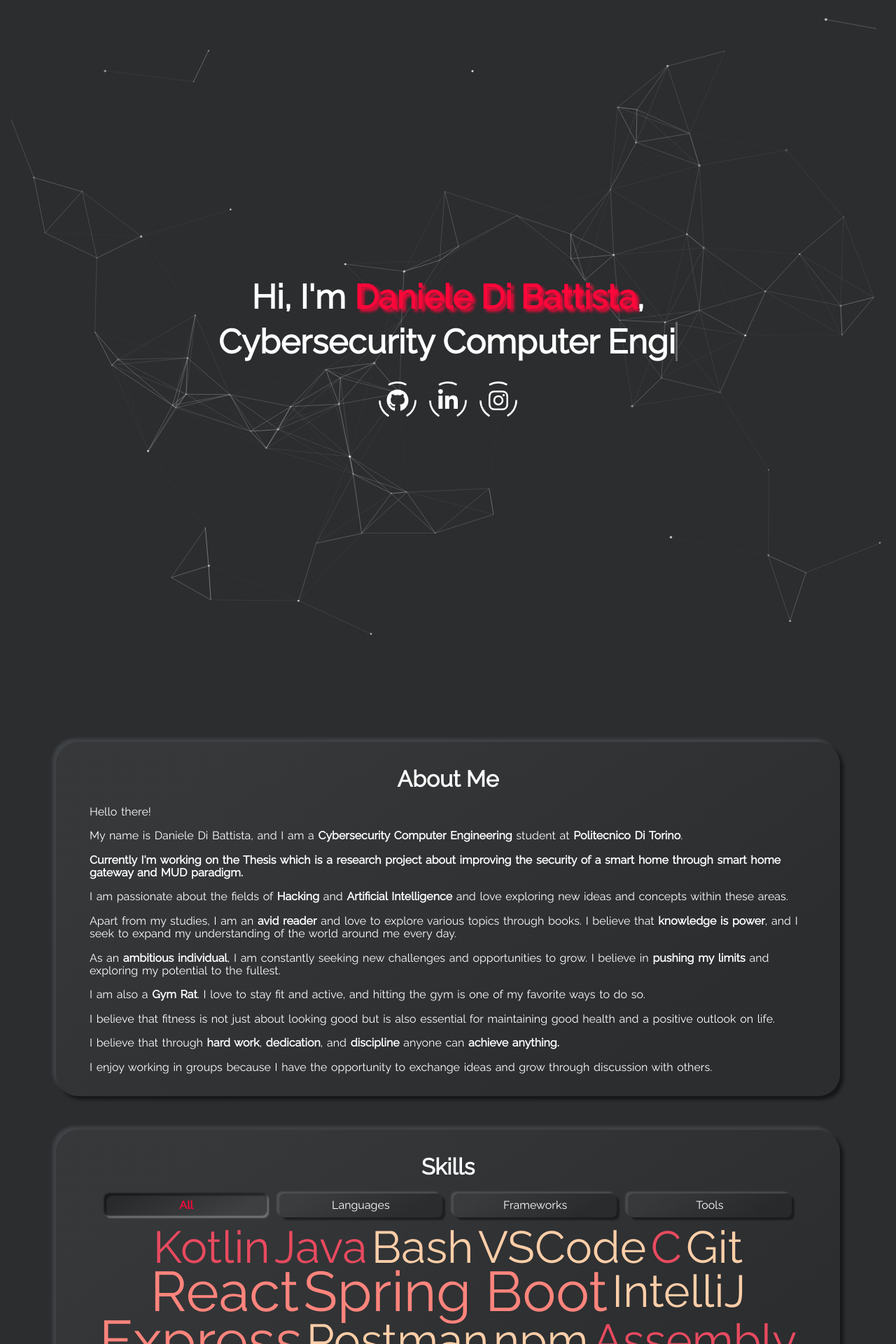
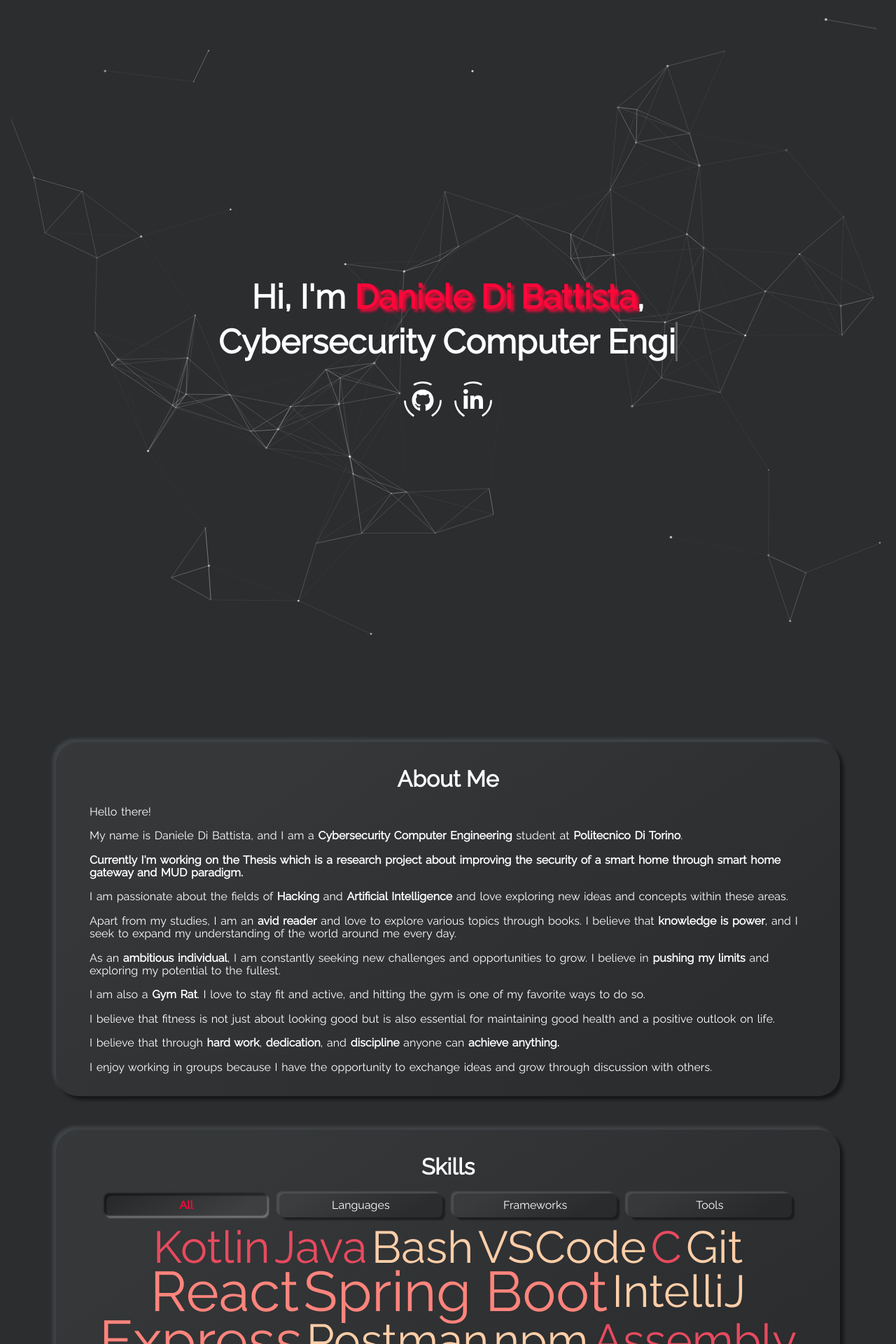
Before and after one commit to danieledibattista/danieledibattista, a Jekyll site: the page built from index.html, in a window 1280 px wide. Shown: the top 1920 px of the page at 70% size. Built offline with Jekyll 4.4.1, drawn with Linux system fonts in a browser that asks for light colours.

Commit message:
Update config

```diff
--- a/_config.yml
+++ b/_config.yml
@@ -25,7 +25,7 @@
 # > twitter_username:
 github_username: dibbadan
 linkedin_username: daniele-di-battista-883160266
-instagram_username: daniele_di_battista
+#instagram_username: daniele_di_battista
 #twitter_username: exampleUser
 
 # ABOUT ME SECTION
@@ -94,6 +94,11 @@
 # contact_description: This will be displayed under the title.
 #contact_description:  <a class="highlight-link" href="https://github.com/dibbadan" target="_blank" rel="noreferrer"> Github </a>.
 
+
+# BLOG SECTION
+show_blog: false
+
+
 # GITHUB-METADATA
 # Set this to your forked repository
 # > e.g. <user>/<user>.github.io
--- a/_layouts/default.html
+++ b/_layouts/default.html
@@ -57,6 +57,17 @@
       {% include section-contact.html %}
     </section>
     {% endif %}
+    {%if site.show_blog %}
+      <section class="card neumorphism-card-big">
+        <ul>
+          {% for post in site.posts %}
+          <li>
+            <a target="_blank" href="{{ post.url }}">{{ post.title }}</a>
+          </li>
+          {% endfor %}
+        </ul>
+      </section>
+    {% endif %}
   </div>
   {% include footer.html %}
 </body>
```
Also changed, not shown: _posts/2023-03-28-my-first-post.md (added, +7 -0 lines).
